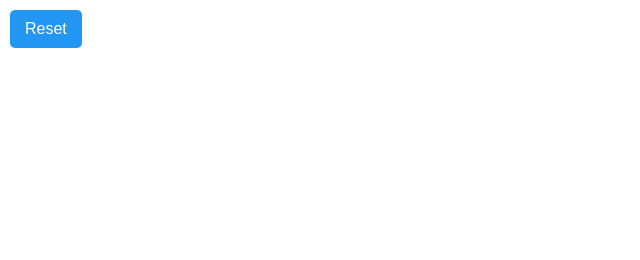
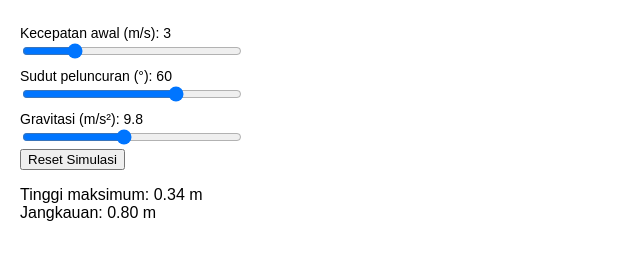
Before and after one commit to aricahya88-source/ar-parabola, a plain HTML site: page index.html in a window 1280 px wide. Shown: the whole page, without its empty margins (0-640 px from the left). Drawn offline with Linux system fonts and the light colour scheme.

Commit message:
Update index.html

```diff
--- a/index.html
+++ b/index.html
@@ -2,89 +2,116 @@
 <html>
 <head>
   <meta charset="utf-8">
-    <title>AR Gerak Parabola</title>
+  <title>AR Gerak Parabola Interaktif</title>
   <script src="https://aframe.io/releases/1.2.0/aframe.min.js"></script>
   <script src="https://cdn.rawgit.com/jeromeetienne/AR.js/2.2.1/aframe/build/aframe-ar.js"></script>
   <style>
-      #resetBtn {
+    body { margin:0; overflow:hidden; font-family: sans-serif; }
+    #controls {
       position: fixed;
-        top: 10px;
-        left: 10px;
+      top: 10px; left: 10px;
+      background: rgba(255,255,255,0.9);
+      padding: 10px; border-radius: 8px;
       z-index: 999;
-        padding: 10px 15px;
-        background: #2196F3;
-        color: white;
-        border: none;
-        border-radius: 5px;
-        font-size: 16px;
+      width: 220px;
     }
+    #controls label { display:block; margin-top:5px; font-size:14px; }
+    #controls input { width: 100%; }
   </style>
 </head>
-  <body style="margin: 0; overflow: hidden;">
-    <button id="resetBtn">Reset</button>
+<body>
 
-    <a-scene embedded arjs="sourceType: webcam; debugUIEnabled: false; smooth: true;">
-      <!-- Marker HIRO -->
+<div id="controls">
+  <label>Kecepatan awal (m/s): <span id="v0Val">3</span></label>
+  <input type="range" id="v0" min="1" max="10" step="0.1" value="3">
+
+  <label>Sudut peluncuran (°): <span id="angleVal">60</span></label>
+  <input type="range" id="angle" min="10" max="80" step="1" value="60">
+
+  <label>Gravitasi (m/s²): <span id="gVal">9.8</span></label>
+  <input type="range" id="g" min="1" max="20" step="0.1" value="9.8">
+
+  <button id="resetBtn">Reset Simulasi</button>
+
+  <p id="stats"></p>
+</div>
+
+<a-scene embedded arjs="sourceType: webcam; debugUIEnabled:false; smooth:true;">
   <a-marker preset="hiro" emitevents="true">
-        <!-- Bola merah -->
     <a-sphere id="ball" radius="0.1" color="red" position="0 0 0"></a-sphere>
-
-        <!-- Lintasan biru -->
     <a-entity id="trajectory"></a-entity>
-
-        <!-- Tambahkan cahaya agar objek terlihat jelas -->
     <a-entity light="type: directional; color: #ffffff; intensity: 1" position="0 1 0"></a-entity>
   </a-marker>
-
   <a-entity camera></a-entity>
 </a-scene>
 
 <script>
-      // Parameter parabola
-      let v0 = 3;         // kecepatan awal
-      let angle = 60;     // derajat
-      let g = 9.8;        // gravitasi
-      let t = 0;          // waktu
-      let dt = 0.05;      // step waktu
+  // Parameter default
+  let v0 = 3, angle = 60, g = 9.8;
+  let t = 0, dt = 0.05;
 
   const ball = document.getElementById('ball');
   const trajectory = document.getElementById('trajectory');
   const resetBtn = document.getElementById('resetBtn');
+  const stats = document.getElementById('stats');
 
-      // Konversi sudut
-      let rad = angle * Math.PI / 180;
-      let vx = v0 * Math.cos(rad);
-      let vy = v0 * Math.sin(rad);
+  const v0Slider = document.getElementById('v0');
+  const angleSlider = document.getElementById('angle');
+  const gSlider = document.getElementById('g');
+  const v0Val = document.getElementById('v0Val');
+  const angleVal = document.getElementById('angleVal');
+  const gVal = document.getElementById('gVal');
 
   function resetSimulation() {
     t = 0;
     trajectory.innerHTML = '';
-        ball.setAttribute('position', {x: 0, y: 0, z: 0});
+    ball.setAttribute('position', {x:0, y:0, z:0});
+    updateStats();
   }
 
   resetBtn.addEventListener('click', resetSimulation);
 
+  // Update parameter dari slider
+  v0Slider.addEventListener('input', () => { v0 = parseFloat(v0Slider.value); v0Val.innerText = v0; resetSimulation(); });
+  angleSlider.addEventListener('input', () => { angle = parseFloat(angleSlider.value); angleVal.innerText = angle; resetSimulation(); });
+  gSlider.addEventListener('input', () => { g = parseFloat(gSlider.value); gVal.innerText = g; resetSimulation(); });
+
+  function updateStats() {
+    let rad = angle * Math.PI / 180;
+    let t_max = (2 * v0 * Math.sin(rad)) / g;
+    let x_max = v0 * Math.cos(rad) * t_max;
+    let y_max = (v0 * Math.sin(rad))**2 / (2*g);
+    stats.innerHTML = `
+      Tinggi maksimum: ${y_max.toFixed(2)} m<br>
+      Jangkauan: ${x_max.toFixed(2)} m
+    `;
+  }
+
   function update() {
     t += dt;
+    let rad = angle * Math.PI / 180;
+    let vx = v0 * Math.cos(rad);
+    let vy = v0 * Math.sin(rad);
     let x = vx * t;
     let y = vy * t - 0.5 * g * t * t;
 
-        if (y < 0) {
-          t = 0; // tetap restart di marker
-          return;
+    if (y < 0) { t=0; return; }
+
+    ball.setAttribute('position', {x: x, y: y, z:0});
+
+    // Titik lintasan biru
+    let dot = document.createElement('a-sphere');
+    dot.setAttribute('radius',0.02);
+    dot.setAttribute('color','blue');
+    dot.setAttribute('position',{x:x,y:y,z:0});
+    trajectory.appendChild(dot);
+
+    updateStats();
   }
 
-        ball.setAttribute('position', {x: x, y: y, z: 0});
+  setInterval(update, dt*1000);
+  resetSimulation();
+</script>
 
-        // Tambahkan titik lintasan (biru)
-        let dot = document.createElement('a-sphere');
-        dot.setAttribute('radius', 0.02);
-        dot.setAttribute('color', 'blue');
-        dot.setAttribute('position', {x: x, y: y, z: 0});
-        trajectory.appendChild(dot);
-      }
-
-      setInterval(update, dt * 1000);
-    </script>
 </body>
 </html>
```
Lines whose indentation alone changed are shown as unchanged.
